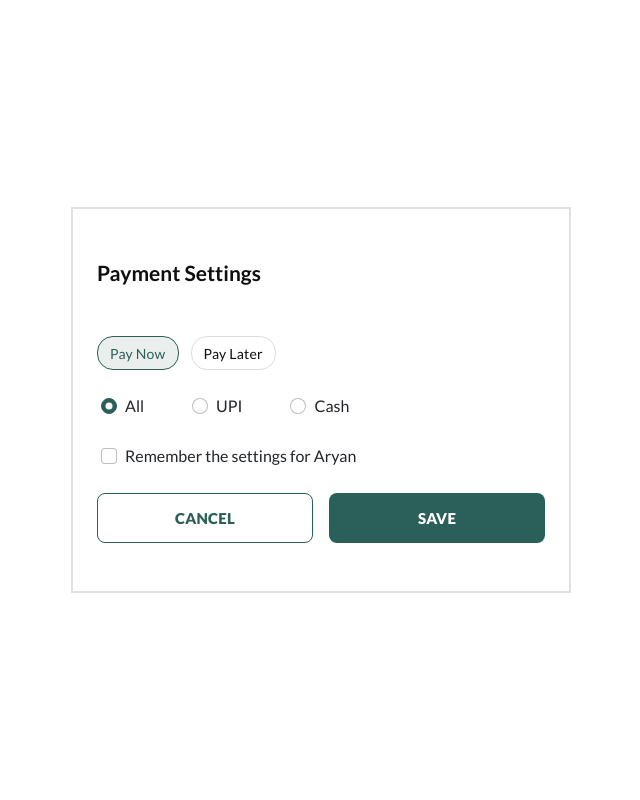
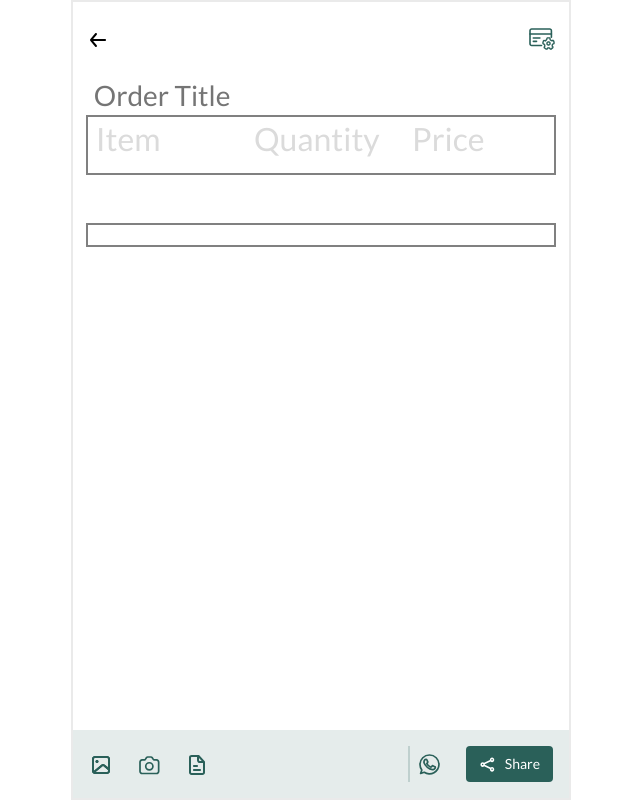
Before and after one commit to Aryan-ki-codepanti/silkroute-client-OnCloud, a React (Create React App) app: page /orderlisting in a window 1280 px wide. Shown: the whole page, without its empty margins (319-959 px from the left). Built offline with nearby package versions, Linux system fonts and the light colour scheme.

Commit message:
Added sticky navbar at listing page and now setting up routes on main app

```diff
--- a/src/App.js
+++ b/src/App.js
@@ -1,15 +1,19 @@
 
-import  PaymentSettingsCollapse  from "./components/PaymentSettingsCollapse";
+import Home from "./components/Home";
+import Landing from "./components/Landing";
+// import OTP from "./components/OTP";
+import OrderListing from "./components/OrderListing";
+// import SignUp from "./components/SignUp";
 import "./css/SignUp.css";
 import "./css/utils.css";
-
+import { BrowserRouter , Route , Switch } from "react-router-dom";
+import SignUp from "./components/SignUp";
 
 function App() {
     return (
-        <>
+        <div style={{minHeight: "100vh"}} className="d-flex">
             {/* <OrderListing /> */}
-            <div className="container px-4 border border-2 py-5 " style={{width: "500px"}}>
-                <PaymentSettingsCollapse />
+            {/* <div className="container px-4 border border-2 py-5 " style={{width: "500px"}}> */}
                 {/* <OrderSummaryListItem
                     title="Aditya's Order"
                     amount="670"
@@ -36,14 +40,27 @@ function App() {
                     message="Pending payment"
                 /> */}
 
-            </div>
+            {/* </div> */}
             {/* <Landing name="Aryan" /> */}
-
+            {/* <OTP></OTP> */}
+            {/* <Home /> */}
+            {/* <SignUp /> */}
             {/* <PaymentSuccessful/> */}
             {/* <OrderListing /> */}
             {/* <SignUp /> */}
             {/* <OTP phone="8700740353" /> */}
-        </>
+
+            {/* Router setup */}
+            <BrowserRouter>
+                <Switch>
+                    <Route  path="/" exact component={SignUp} />
+                    <Route  path="/landing" exact component={Landing} />
+                    <Route  path="/home" exact component={Home} />
+                    <Route  path="/orderlisting" exact component={OrderListing} />
+                </Switch>
+            </BrowserRouter>
+
+        </div>
     );
 }
 
--- a/src/components/HelloThere.js
+++ b/src/components/HelloThere.js
@@ -9,6 +9,8 @@ const HelloThereWrapper = styled.div`
         color: black;
         font-weight: 400;
         font-size: 16px;
+        line-height: 25px;
+        letter-spacing: 0.04em;
     }
 `
 
--- a/src/components/Landing.js
+++ b/src/components/Landing.js
@@ -11,7 +11,9 @@ const Container = styled.div`
         max-width: 500px;
         margin: auto;
         padding: 1em 2em;
-
+        min-height: 100vh;
+        display: flex;
+        flex-direction: column;
     `;
 
 
@@ -46,13 +48,14 @@ const AddBtnBox = styled.div`
 `;
 
 
-export default function Landing() {
+export default function Landing(props) {
+    const {username} =  props;
     return (
         <Container>
             <div className="mt-3 mb-4">
                 <SideMenu />
             </div>
-            <HelloThere name="Aryan" />
+            <HelloThere name={username} />
 
             <ImgBox className="d-flex justify-content-center align-items-center">
                 <img src={HeroLanding} alt="hero-landing-png" />
@@ -73,3 +76,7 @@ export default function Landing() {
         </Container>
     )
 }
+
+Landing.defaultProps = {
+    username: "Aryan"
+}
--- a/src/components/OTP.js
+++ b/src/components/OTP.js
@@ -9,6 +9,9 @@ const Container = styled.div`
         max-width: 500px;
         margin: auto;
         padding: 2em;
+        min-height: 100vh;
+        display: flex;
+        flex-direction: column;
     `;
 
 const ImgBox = styled.div`
--- a/src/components/OrderBottomBar.js
+++ b/src/components/OrderBottomBar.js
@@ -11,6 +11,11 @@ import NoteSVG from '../img/svg/note.svg';
 
 const Wrapper = styled.div`
     background: rgba(42, 96, 89, 0.12);
+    position: absolute;
+    bottom: 0;
+    right: 0;
+    left: 0;
+    z-index: 100;
 `;
 
 const IconBox = styled.div`
@@ -35,9 +40,9 @@ const RightIcons = styled.div`
     }
 `;
 
-const OrderBottomBar = () => {
+const OrderBottomBar = ({className}) => {
     return (
-        <Wrapper className="d-flex p-3  ">
+        <Wrapper className={`d-flex p-3`}>
 
             <LeftIcons className="d-flex align-items-center gap-4 flex-grow-1" >
                 <IconBox>
--- a/src/components/OrderListing.js
+++ b/src/components/OrderListing.js
@@ -29,6 +29,11 @@ const Container = styled.div`
     margin: auto;
     border: 2px solid #eaeaea;
     padding: 0.6em 0.8em;
+    min-height: 100vh;
+    display: flex;
+    flex-direction: column;
+    position: relative;
+    z-index: 10;
 `;
 
 const InputRowBox = styled.div`
@@ -221,7 +226,7 @@ export default function OrderListing() {
                 })}
             </ListingBox>
 
-            <OrderBottomBar />
+            <OrderBottomBar className="mt-auto" />
         </Container>
         </>
     );
--- a/src/components/PaymentCard.js
+++ b/src/components/PaymentCard.js
@@ -57,3 +57,9 @@ const PaymentCard = (props) => {
 };
 
 export default PaymentCard;
+
+PaymentCard.defaultProps = {
+    amount: 0,
+    message: "Set message",
+    status: "pending" // or sale
+};
--- a/src/components/SideMenu.js
+++ b/src/components/SideMenu.js
@@ -4,7 +4,7 @@ import SideMenuSvg from "../img/svg/side-menu.svg";
 const SideMenu = (props) => {
     return (
         <div>
-            <img width="24px" src={SideMenuSvg} />
+            <img width="24px" src={SideMenuSvg} alt="side-menu-svg"/>
         </div>
     )
 }
--- a/src/components/SignUp.js
+++ b/src/components/SignUp.js
@@ -20,7 +20,7 @@ export default function SignUp(props) {
     };
 
     // dont open it please
-    const signUpBox = (<div className="SignUpBox m-auto p-3">
+    const signUpBox = (<div className="SignUpBox m-auto p-3 d-flex flex-column" style={{minHeight: "100vh"}}>
     <div className="img-box d-flex align-items-center justify-content-center px-3">
         <img src={heroSignUp} alt="sign-up-svg" />
     </div>
--- a/src/index.js
+++ b/src/index.js
@@ -4,9 +4,9 @@ import App from './App';
 import reportWebVitals from './reportWebVitals';
 
 ReactDOM.render(
-  <React.StrictMode>
+  <>
     <App />
-  </React.StrictMode>,
+  </>,
   document.getElementById('root')
 );
 
```
